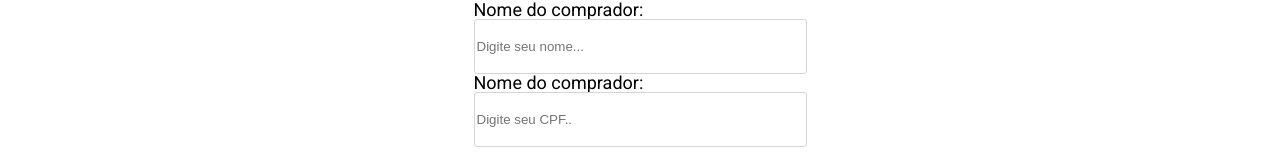
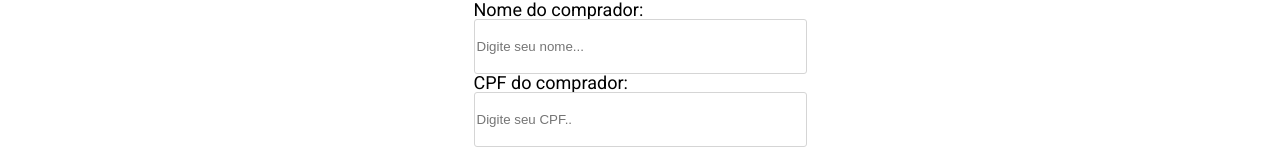
Before and after one commit to gbjauhar/Cineflex, a React (Create React App) app: page /assentos/1 in a window 1280 px wide. Shown: the part 219-383 px from the top of the page. Built offline with nearby package versions, Linux system fonts and the light colour scheme; no server answers.

Commit message:
correção

```diff
--- a/src/SessionPage.js
+++ b/src/SessionPage.js
@@ -76,7 +76,7 @@ function processPromise(){
                     placeholder="Digite seu nome..."
                     type="text"
                     onChange={(event) => setInputName(event.target.value)}/>
-               <h1>Nome do comprador:</h1>
+               <h1>CPF do comprador:</h1>
                 <input
                 data-identifier="buyer-cpf-input"
                     placeholder="Digite seu CPF.."
```
